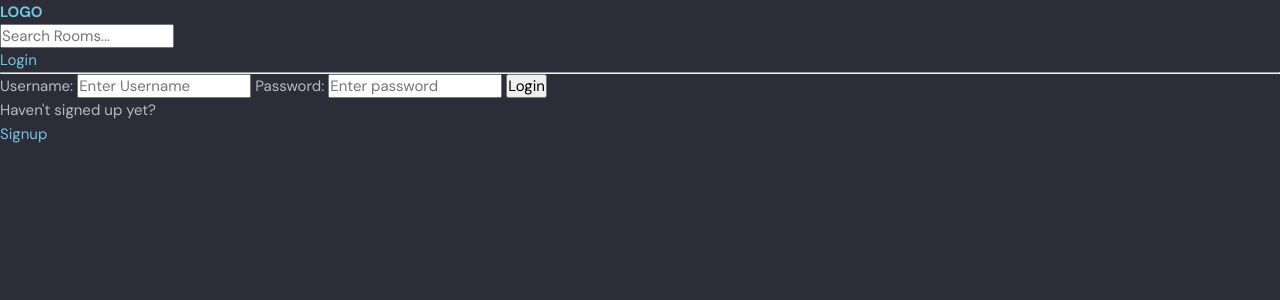
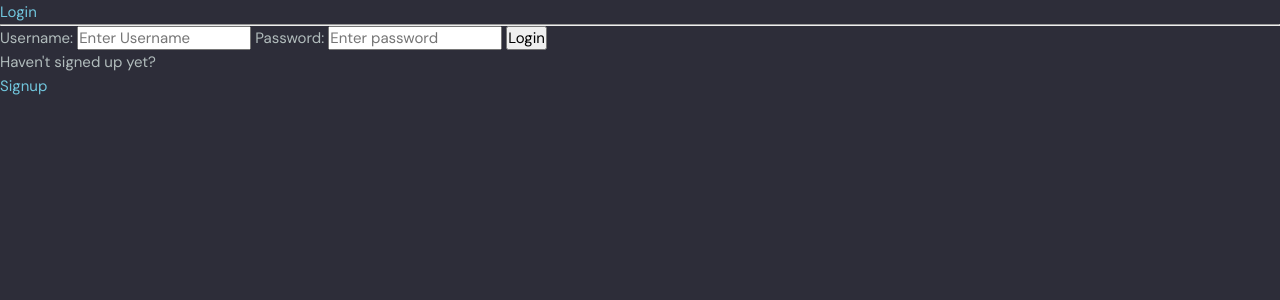
Before and after one commit to hashvector/Chat-bud, a Django app: a page that uses templates/navbar.html in a window 1280 px wide. Shown: the top 300 px of the page. Run offline with Django 4.2, Linux system fonts and the light colour scheme.

Commit message:
new commit

```diff
--- a/templates/navbar.html
+++ b/templates/navbar.html
@@ -1,7 +1,7 @@
-<h1><a href="{% url 'index' %}">LOGO</a></h1>
-<form action="" method="get">
+{% comment %} <h1><a href="{% url 'index' %}">LOGO</a></h1> {% endcomment %}
+{% comment %} <form action="" method="get">
   <input type="text" name="q" placeholder="Search Rooms..." />
-</form>
+</form> {% endcomment %}
 {% if request.user.is_authenticated %}
 <p>Hello {{request.user}},</p>
 <a href="{% url 'logout' %}">Logout</a>
```
